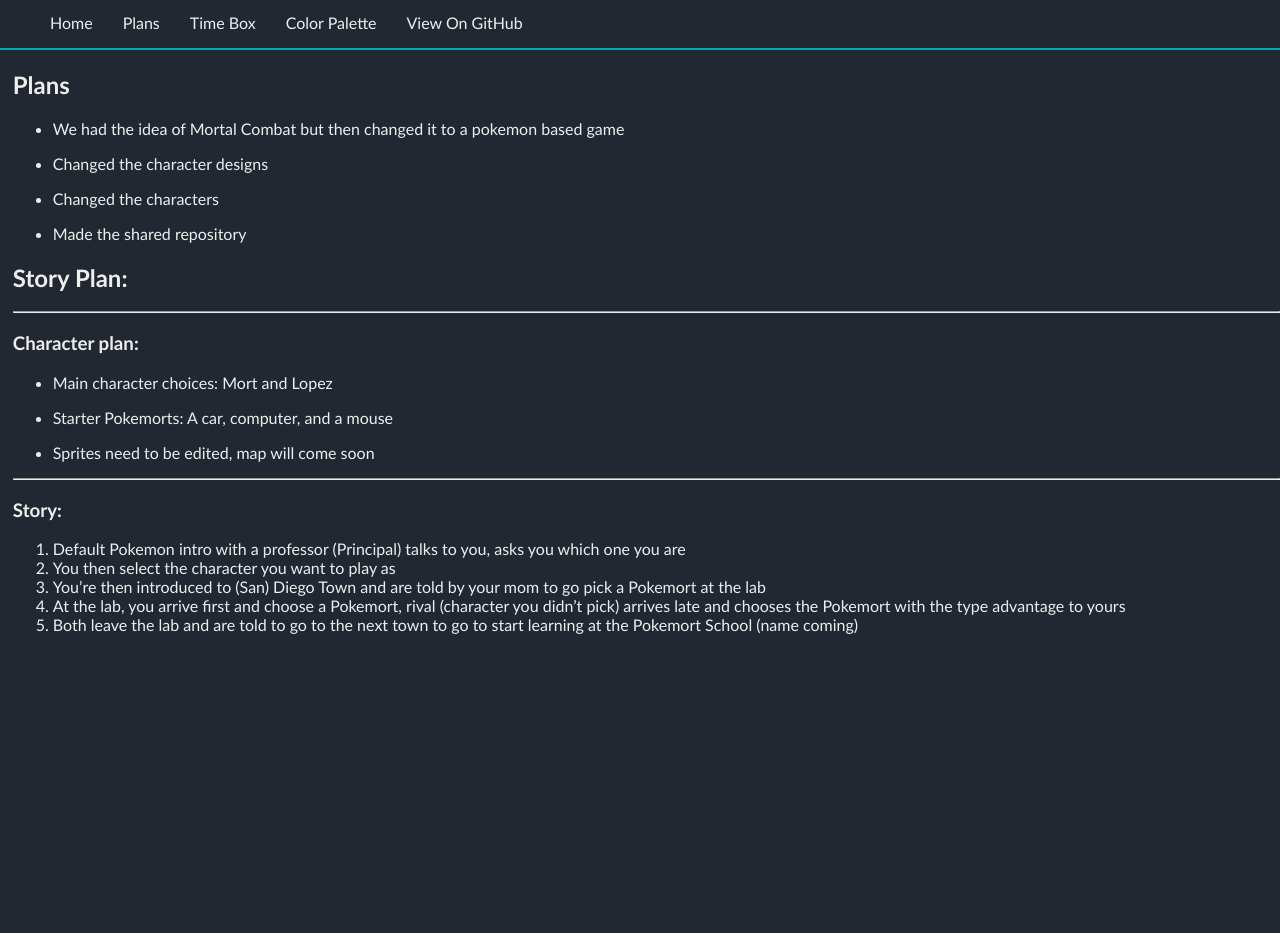
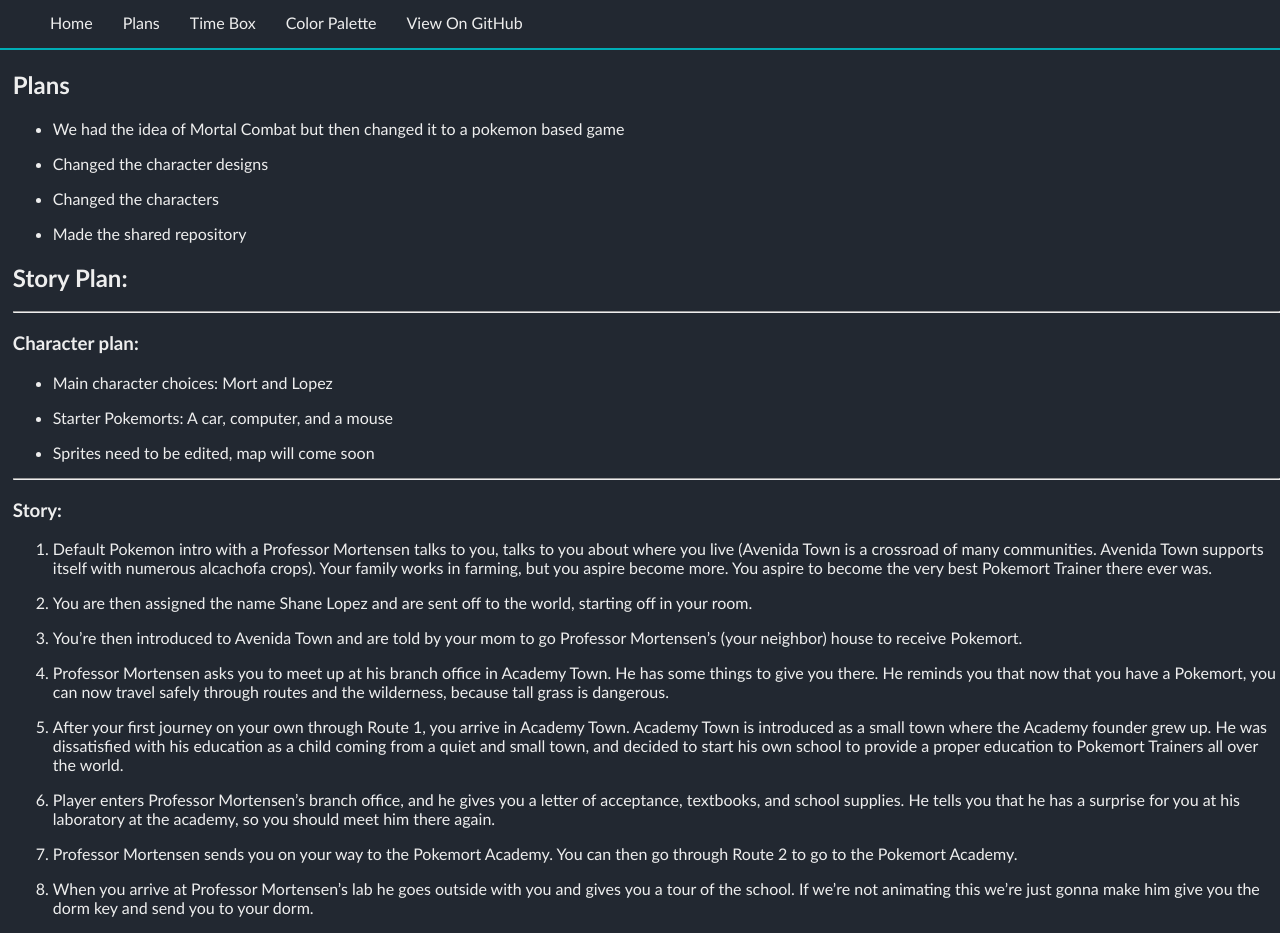
Before and after one commit to Tvick22/MORTal_Combat_Game, a Jekyll site: the page built from plans.md, in a window 1280 px wide. Built offline with Jekyll 4.4.1, drawn with Linux system fonts in a browser that asks for light colours; before the commit the page ends 900 px from its top, so only the background shows below that.

Commit message:
Plans update

```diff
--- a/plans.md
+++ b/plans.md
@@ -30,8 +30,18 @@
 
 ### Story:
 
-1. Default Pokemon intro with a professor (Principal) talks to you, asks you which one you are
-2. You then select the character you want to play as
-3. You're then introduced to (San) Diego Town and are told by your mom to go pick a Pokemort at the lab
-4. At the lab, you arrive first and choose a Pokemort, rival (character you didn't pick) arrives late and chooses the Pokemort with the type advantage to yours
-5. Both leave the lab and are told to go to the next town to go to start learning at the Pokemort School (name coming)
+1. Default Pokemon intro with a Professor Mortensen talks to you, talks to you about where you live (Avenida Town is a crossroad of many communities. Avenida Town supports itself with numerous alcachofa crops). Your family works in farming, but you aspire become more. You aspire to become the very best Pokemort Trainer there ever was.
+
+2. You are then assigned the name Shane Lopez and are sent off to the world, starting off in your room.
+
+3. You're then introduced to Avenida Town and are told by your mom to go Professor Mortensen's (your neighbor) house to receive Pokemort.
+
+4. Professor Mortensen asks you to meet up at his branch office in Academy Town. He has some things to give you there. He reminds you that now that you have a Pokemort, you can now travel safely through routes and the wilderness, because tall grass is dangerous.
+
+5. After your first journey on your own through Route 1, you arrive in Academy Town. Academy Town is introduced as a small town where the Academy founder grew up. He was dissatisfied with his education as a child coming from a quiet and small town, and decided to start his own school to provide a proper education to Pokemort Trainers all over the world.
+
+6. Player enters Professor Mortensen's branch office, and he gives you a letter of acceptance, textbooks, and school supplies. He tells you that he has a surprise for you at his laboratory at the academy, so you should meet him there again.
+
+7. Professor Mortensen sends you on your way to the Pokemort Academy. You can then go through Route 2 to go to the Pokemort Academy.
+
+8. When you arrive at Professor Mortensen's lab he goes outside with you and gives you a tour of the school. If we're not animating this we're just gonna make him give you the dorm key and send you to your dorm.
```
Also changed, not shown: 1 other file.
